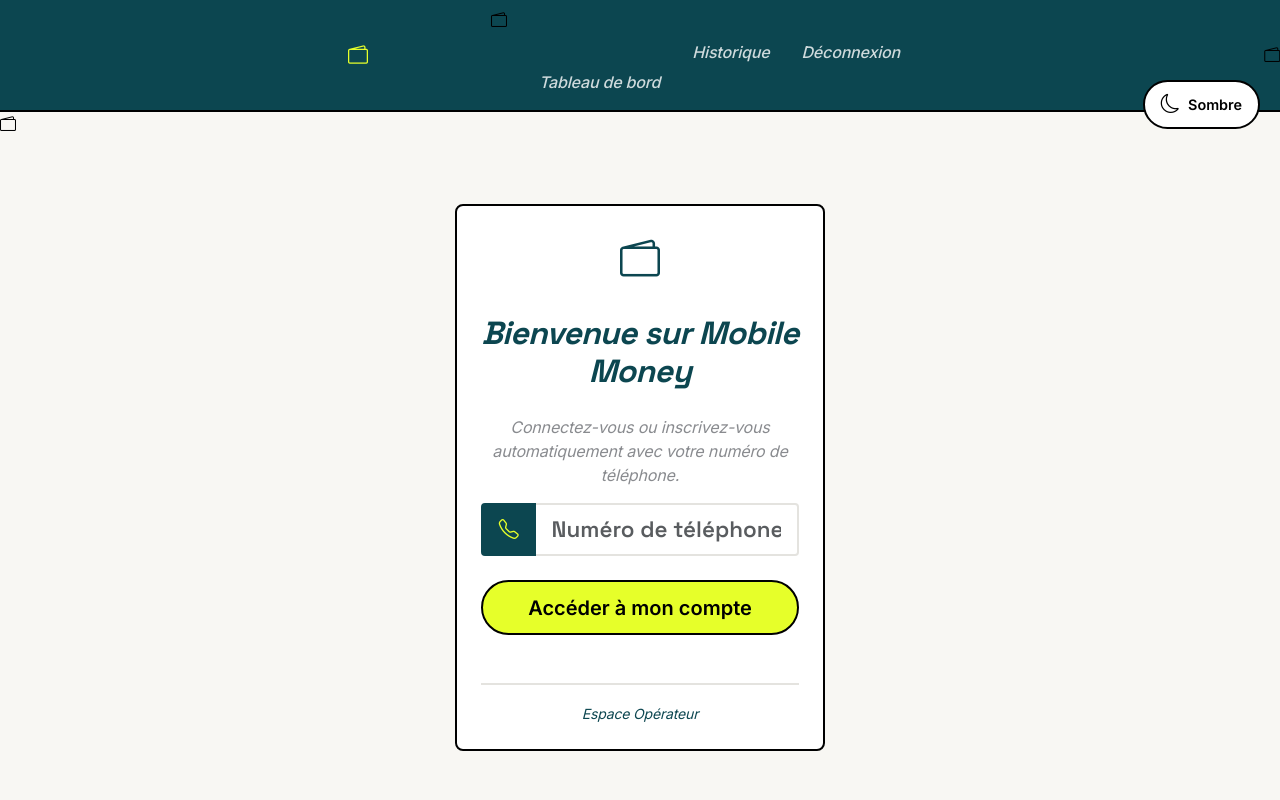
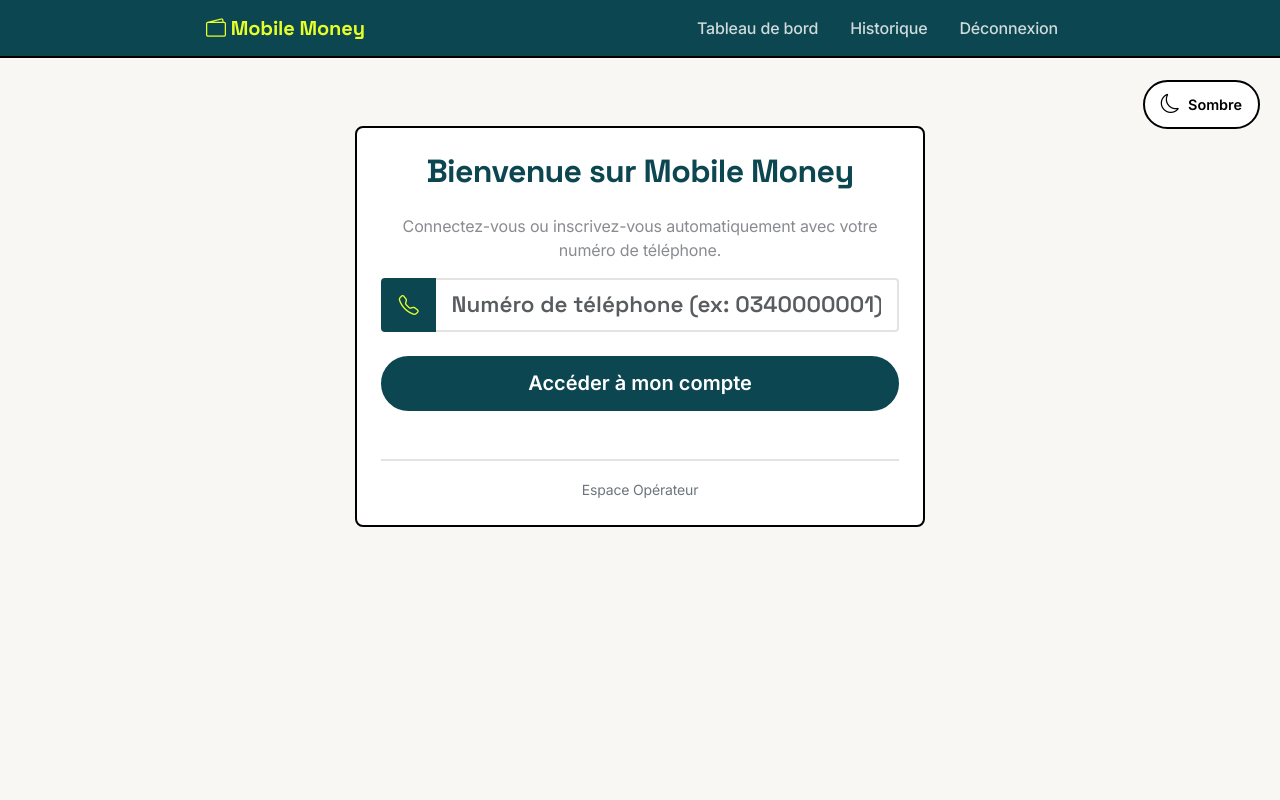
Before and after one commit to Harentsoa744/4214_4390_Web_final, a CodeIgniter 4 app: the page made by app/Views/auth/client_login.php in a window 1280 px wide. Run offline with PHP 8.4 and a stand-in for CodeIgniter, Linux system fonts and the light colour scheme; the template is opened without the code that fills it, so the values that code supplies are empty; some libraries are stand-ins or nearby versions.

Commit message:
alaivo_ndray

```diff
--- a/app/Config/Filters.php
+++ b/app/Config/Filters.php
@@ -74,8 +74,8 @@ class Filters extends BaseFilters
      */
     public array $globals = [
         'before' => [
+            'csrf',
             // 'honeypot',
-            // 'csrf',
             // 'invalidchars',
         ],
         'after' => [
--- a/app/Config/Security.php
+++ b/app/Config/Security.php
@@ -15,7 +15,7 @@ class Security extends BaseConfig
      *
      * @var string 'cookie' or 'session'
      */
-    public string $csrfProtection = 'cookie';
+    public string $csrfProtection = 'session';
 
     /**
      * --------------------------------------------------------------------------
--- a/app/Views/auth/client_login.php
+++ b/app/Views/auth/client_login.php
@@ -4,9 +4,6 @@
 <div class="row justify-content-center mt-5">
     <div class="col-md-8">
         <div class="card text-center p-4">
-            <div class="mb-4">
-                <i class="bi bi-wallet2 fs-1" style="color: #0C4650;"></i>
-            </div>
             <h2 class="mb-4">Bienvenue sur Mobile Money</h2>
             <p class="text-muted">Connectez-vous ou inscrivez-vous automatiquement avec votre numéro de téléphone.</p>
 
@@ -18,11 +15,11 @@
                         <input type="text" name="phone_number" class="form-control" placeholder="Numéro de téléphone (ex: 0340000001)" required pattern="^[0-9]{10}$" title="Veuillez saisir un numéro à 10 chiffres.">
                     </div>
                 </div>
-                <button type="submit" class="btn btn-success btn-lg w-100">Accéder à mon compte</button>
+                <button type="submit" class="btn btn-primary btn-lg w-100 rounded-pill">Accéder à mon compte</button>
             </form>
 
             <hr class="mt-5">
-            <a href="<?= site_url('operator/login') ?>" class="text-decoration-none"><small>Espace Opérateur</small></a>
+            <a href="<?= site_url('operator/login') ?>" class="text-secondary text-decoration-none"><small>Espace Opérateur</small></a>
         </div>
     </div>
 </div>
--- a/app/Views/layouts/app.php
+++ b/app/Views/layouts/app.php
@@ -8,19 +8,19 @@
     <link rel="stylesheet" href="https://cdn.jsdelivr.net/npm/bootstrap-icons@1.10.5/font/bootstrap-icons.css">
     <link rel="stylesheet" href="/assets/css/app.css">
     <style>
-        .app-container { max-width: 600px; margin: 0 auto; padding-top: 20px; }
+        .app-container { max-width: 900px; margin: 0 auto; padding-top: 20px; }
     </style>
 </head>
 <body>
 
-<button class="theme-toggle" onclick="toggleTheme()">
+<button type="button" class="theme-toggle" onclick="toggleTheme()">
     <i class="bi bi-moon" id="theme-icon"></i>
     <span id="theme-text">Sombre</span>
 </button>
 
 <nav class="navbar navbar-expand-lg navbar-dark bg-primary">
     <div class="container app-container pb-0 pt-0">
-        <a class="navbar-brand" href="<?= site_url('client/dashboard') ?>"><i class="bi bi-wallet2"></iMobile Money</a>
+        <a class="navbar-brand" href="<?= site_url('client/dashboard') ?>"><i class="bi bi-wallet2"></i> Mobile Money</a>
         <button class="navbar-toggler" type="button" data-bs-toggle="collapse" data-bs-target="#navbarNav">
             <span class="navbar-toggler-icon"></span>
         </button>
```
Also changed, not shown: writable/database/mobile_money.sqlite.
